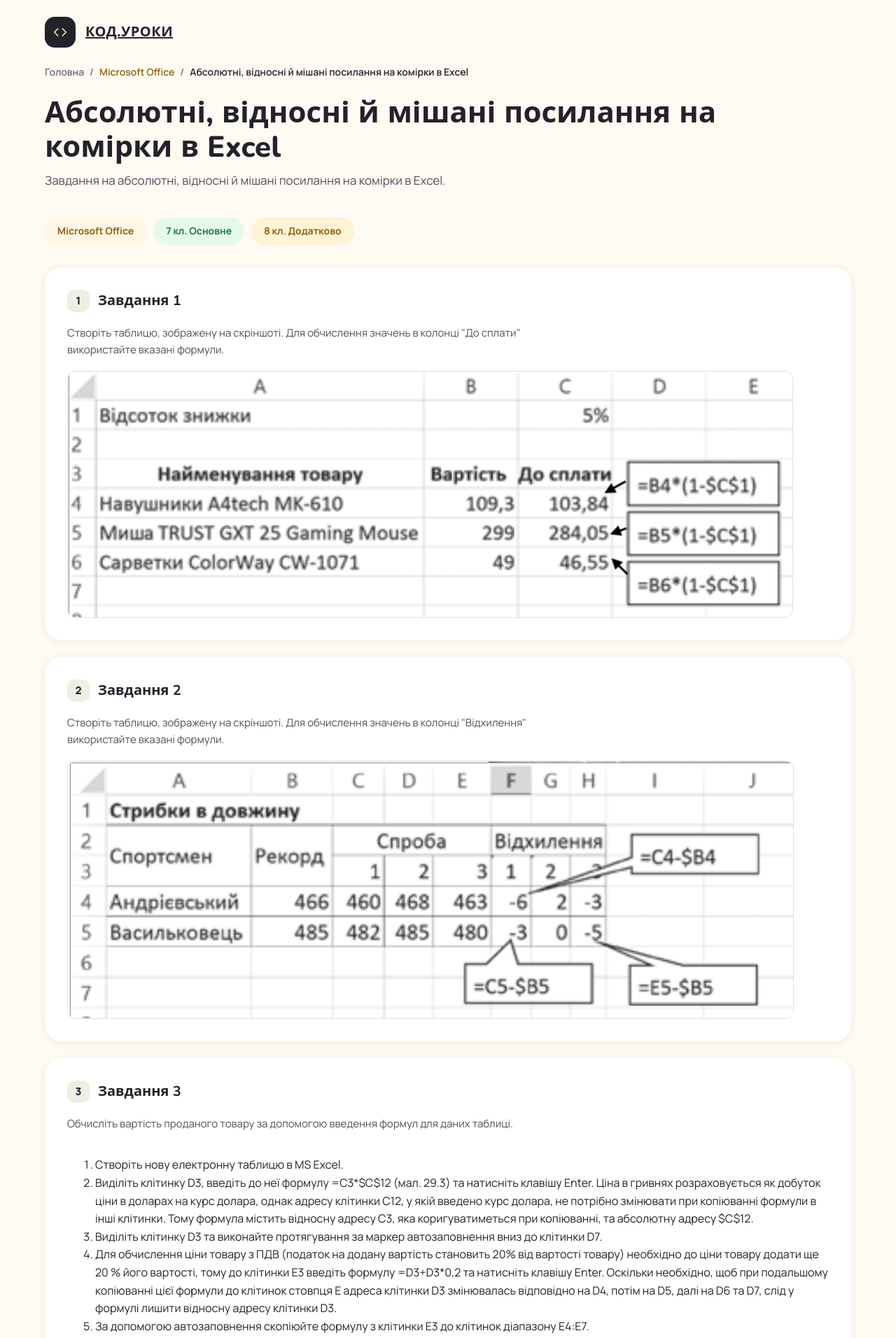
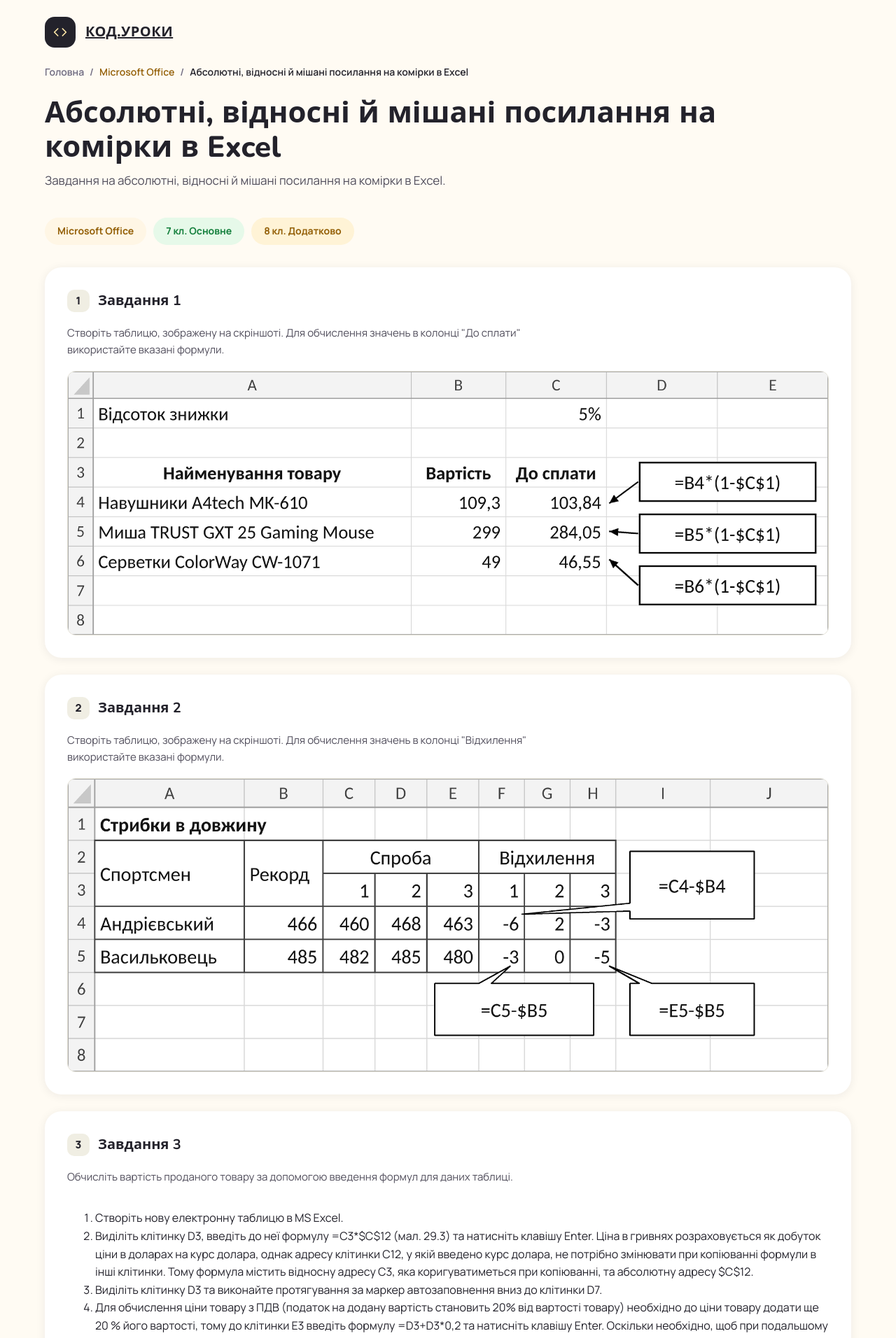
Before and after one commit to dpovod/python-tkinter-examples, a Jekyll site: the page built from docs/excel/cell-address.html, in a window 1280 px wide. Shown: the top 1912 px of the page at 70% size. Built offline with Jekyll 4.4.1, drawn with Linux system fonts in a browser that asks for light colours.

Commit message:
Update Excel screenshots to higher resolution
Swap in higher-resolution versions of the cell-address and diagram
lesson screenshots, updating the width/height attributes to match.

Co-Authored-By: Claude Sonnet 5 <noreply@anthropic.com>

```diff
--- a/docs/excel/cell-address.html
+++ b/docs/excel/cell-address.html
@@ -10,7 +10,7 @@ description: "Завдання на абсолютні, відносні й мі
     <h3>Завдання 1</h3>
   </div>
   <p>Створіть таблицю, зображену на скріншоті. Для обчислення значень в колонці "До сплати" використайте вказані формули.</p>
-  <img src="{{ '/assets/img/excel/cell-address-1.png' | relative_url }}" width="1037" height="352" loading="lazy" alt="Таблиця товарів зі знижкою 5%: колонка «До сплати» обчислюється формулою =B4*(1-$C$1) з абсолютним посиланням на клітинку зі знижкою." />
+  <img src="{{ '/assets/img/excel/cell-address-1.png' | relative_url }}" width="2000" height="693" loading="lazy" alt="Таблиця товарів зі знижкою 5%: колонка «До сплати» обчислюється формулою =B4*(1-$C$1) з абсолютним посиланням на клітинку зі знижкою." />
 </div>
 
 <div class="card card--task">
@@ -19,7 +19,7 @@ description: "Завдання на абсолютні, відносні й мі
     <h3>Завдання 2</h3>
   </div>
   <p>Створіть таблицю, зображену на скріншоті. Для обчислення значень в колонці "Відхилення" використайте вказані формули.</p>
-  <img src="{{ '/assets/img/excel/cell-address-2.png' | relative_url }}" width="1038" height="368" loading="lazy" alt="Таблиця стрибків у довжину двох спортсменів із трьома спробами та колонкою «Відхилення», де формула =C4-$B4 віднімає рекорд із мішаним посиланням." />
+  <img src="{{ '/assets/img/excel/cell-address-2.png' | relative_url }}" width="1932" height="744" loading="lazy" alt="Таблиця стрибків у довжину двох спортсменів із трьома спробами та колонкою «Відхилення», де формула =C4-$B4 віднімає рекорд із мішаним посиланням." />
 </div>
 
 <div class="card card--task">
@@ -37,5 +37,5 @@ description: "Завдання на абсолютні, відносні й мі
     <li>Виділіть клітинку G3 та введіть формулу =E3*F3 для обчислення вартості вказаної кількості товару. Скопіюйте цю формулу до діапазону клітинок G4:G7.</li>
     <li>Виділіть клітинку G14. За допомогою автосуми знайдіть суму значень діапазону клітинок G3:G7.</li>
   </ol>
-  <img src="{{ '/assets/img/excel/cell-address-3.png' | relative_url }}" width="1400" height="651" loading="lazy" alt="Таблиця «Розрахунки вартості проданого товару»: колонки Ціна в доларах, Ціна в грн, Ціна з ПДВ, Кількість і Вартість; у клітинці D3 введено формулу =C3*$C$12." />
+  <img src="{{ '/assets/img/excel/cell-address-3.png' | relative_url }}" width="2000" height="1104" loading="lazy" alt="Таблиця «Розрахунки вартості проданого товару»: колонки Ціна в доларах, Ціна в грн, Ціна з ПДВ, Кількість і Вартість; у клітинці D3 введено формулу =C3*$C$12." />
 </div>
--- a/docs/excel/diagram.html
+++ b/docs/excel/diagram.html
@@ -10,7 +10,7 @@ description: "Завдання на побудову діаграм в Excel."
     <h3>Завдання 1</h3>
   </div>
   <p>Створіть таблицю, зображену на скріншоті</p>
-  <img src="{{ '/assets/img/excel/diagram-1.png' | relative_url }}" width="1068" height="432" loading="lazy" alt="Таблиця «Медалі України на літніх Олімпійських іграх»: кількість золотих, срібних і бронзових медалей та місце в заліку за роками з 1996 по 2012." />
+  <img src="{{ '/assets/img/excel/diagram-1.png' | relative_url }}" width="1838" height="812" loading="lazy" alt="Таблиця «Медалі України на літніх Олімпійських іграх»: кількість золотих, срібних і бронзових медалей та місце в заліку за роками з 1996 по 2012." />
   <p>На основі таблиці створіть стовпчасту діаграму</p>
-  <img src="{{ '/assets/img/excel/diagram-2.png' | relative_url }}" width="1062" height="656" loading="lazy" alt="Стовпчаста діаграма «Медалі України на літніх Олімпійських іграх» за роками, побудована на основі таблиці з кількістю золотих, срібних і бронзових медалей." />
+  <img src="{{ '/assets/img/excel/diagram-2.png' | relative_url }}" width="2000" height="1280" loading="lazy" alt="Стовпчаста діаграма «Медалі України на літніх Олімпійських іграх» за роками, побудована на основі таблиці з кількістю золотих, срібних і бронзових медалей." />
 </div>
```
Also changed, not shown: docs/assets/img/excel/cell-address-1.png, docs/assets/img/excel/cell-address-2.png, docs/assets/img/excel/cell-address-3.png, docs/assets/img/excel/diagram-1.png, docs/assets/img/excel/diagram-2.png.
